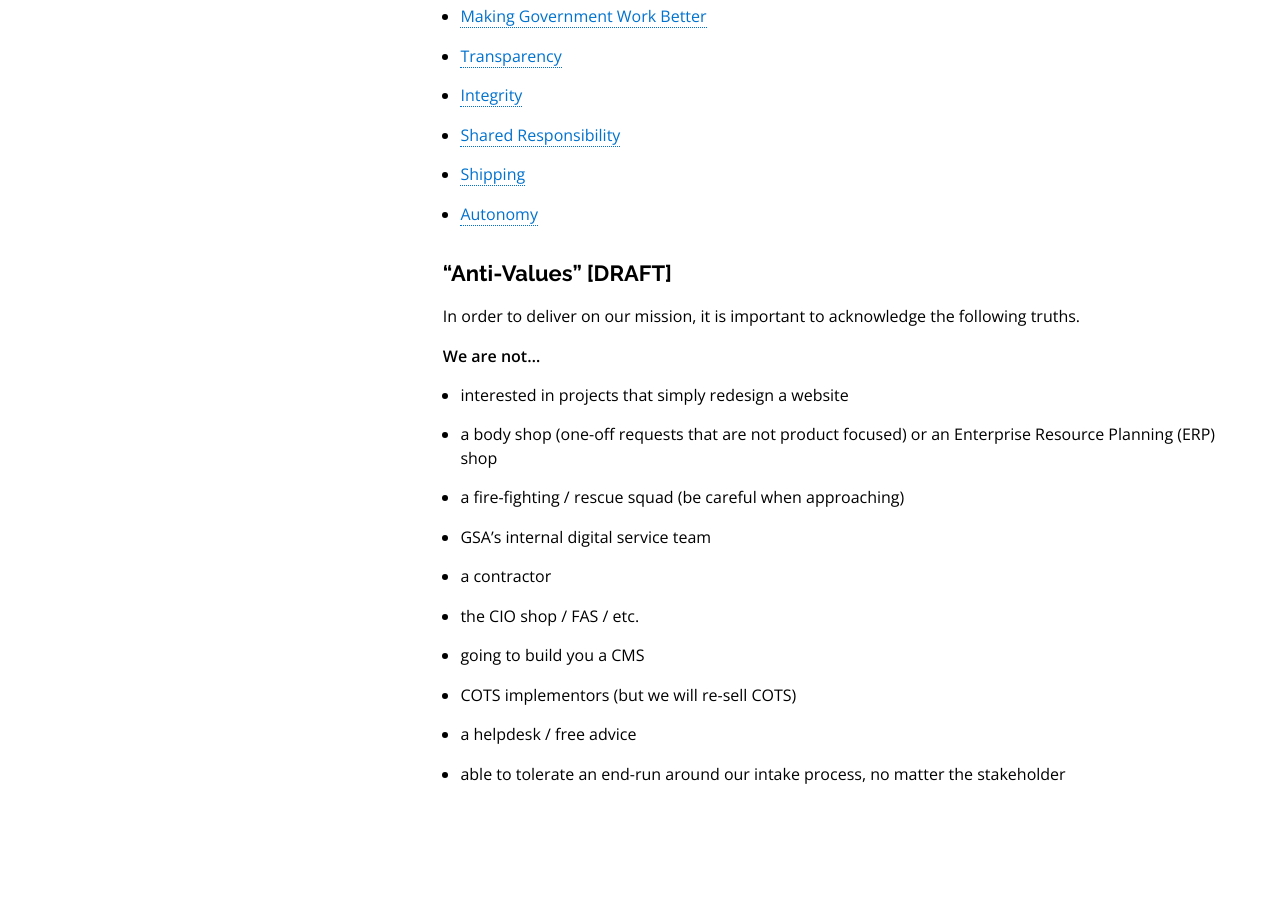
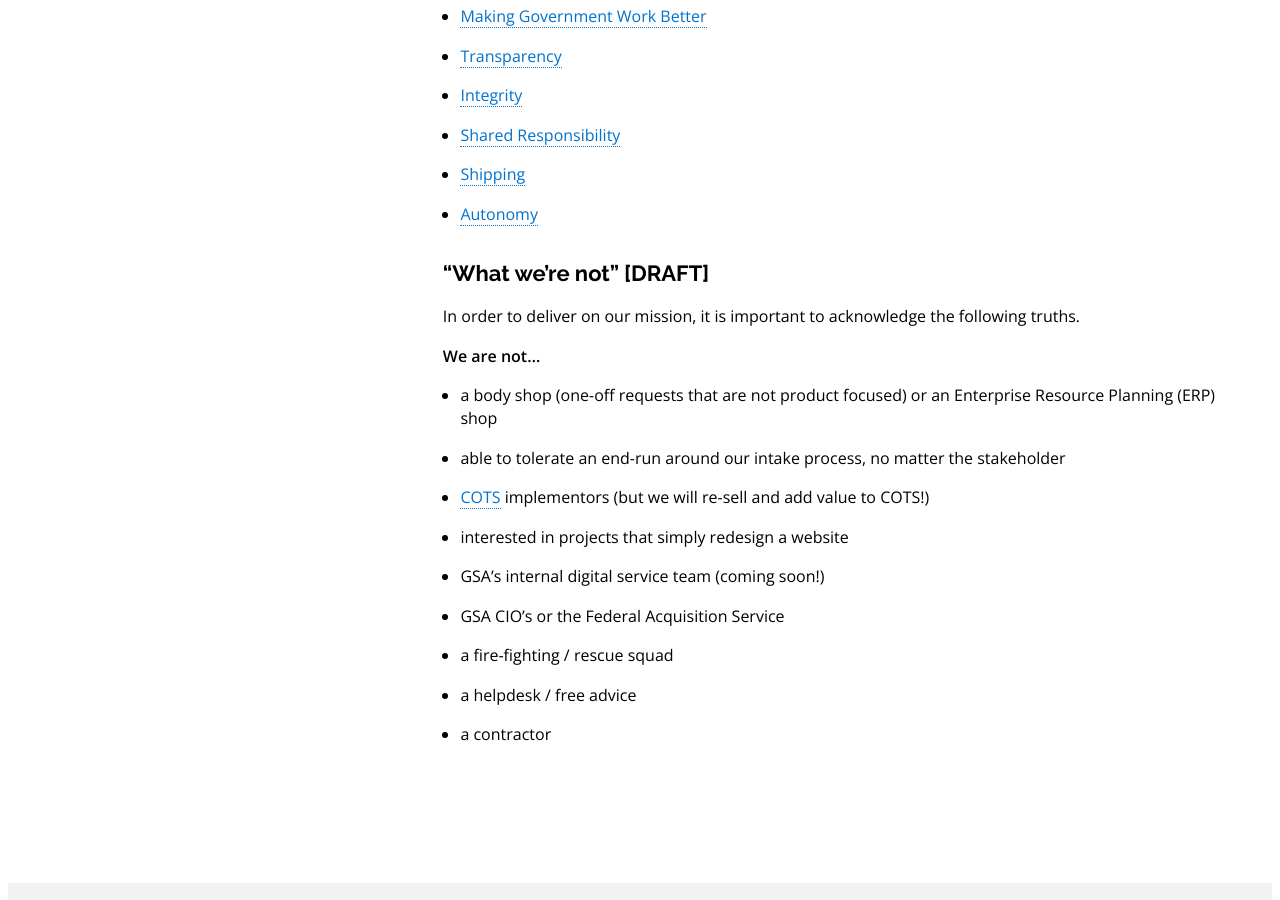
Before and after one commit to 18F/core-values, a Jekyll site: the page built from pages/vision-mission.md, in a window 1280 px wide and 900 px high, scrolled down 1445 px. Built offline with Jekyll 4.4.1, drawn with Linux system fonts in a browser that asks for light colours; nearby versions of some CDN libraries; Markdown is read by kramdown in place of the engine named in the settings; some of the changed text lies outside the part shown.

Commit message:
Anti-values -> what we are not
Let's call it what it is. Sorted by length, removed ref to CMS due to Federalist (that point is more nuanced now). Plus link to COTSs.

```diff
--- a/pages/vision-mission.md
+++ b/pages/vision-mission.md
@@ -11,7 +11,7 @@ title: Vision and Mission
 
 **Core Values** — Guiding principles that dictate behavior and action, enabling the team to deliver on the mission.
 
-**Anti-Values** — Acknowledging situations that have a predictably bad outcome.
+**What we're not** — Acknowledging roles that have a predictably bad outcome.
 
 ### Problem statement
 
@@ -54,17 +54,17 @@ _Our [values](core-values/index.html) are a result of the all-team Core Values W
 * [Shipping](core-values/shipping/)
 * [Autonomy](core-values/autonomy/)
 
-## “Anti-Values” [DRAFT]
+## “What we're not” [DRAFT]
 In order to deliver on our mission, it is important to acknowledge the following truths.
 
 **We are not...**
+
+* a body shop (one-off requests that are not product focused) or an Enterprise Resource Planning (ERP) shop
+* able to tolerate an end-run around our intake process, no matter the stakeholder
+* [COTS](http://en.wikipedia.org/wiki/Commercial_off-the-shelf) implementors (but we will re-sell and add value to COTS!)
 * interested in projects that simply redesign a website
-* a body shop (one-off requests that are not product focused) or an Enterprise Resource Planning (ERP) shop
-* a fire-fighting / rescue squad (be careful when approaching)
-* GSA’s internal digital service team
+* GSA’s internal digital service team (coming soon!)
+* GSA CIO's or the Federal Acquisition Service
+* a fire-fighting / rescue squad
+* a helpdesk / free advice
 * a contractor
-* the CIO shop / FAS / etc.
-* going to build you a CMS
-* COTS implementors (but we will re-sell COTS)
-* a helpdesk / free advice
-* able to tolerate an end-run around our intake process, no matter the stakeholder
```
